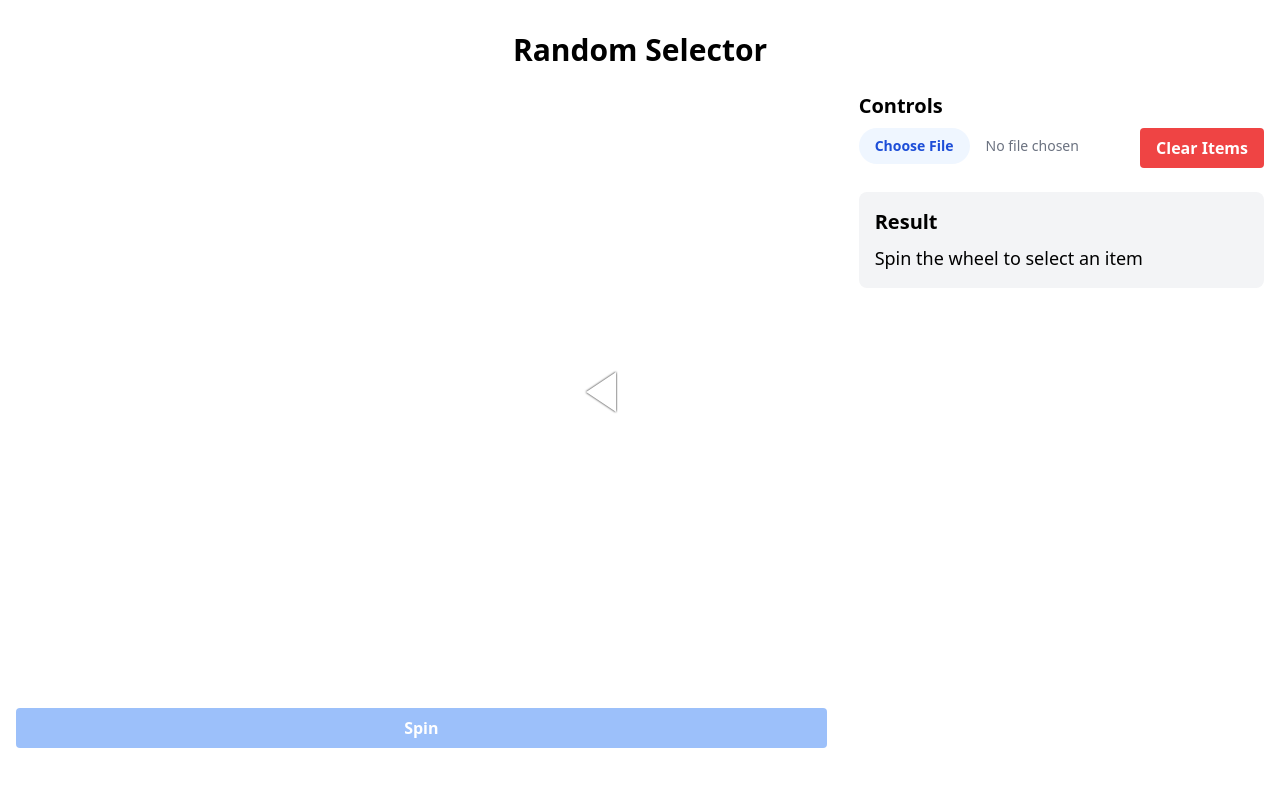
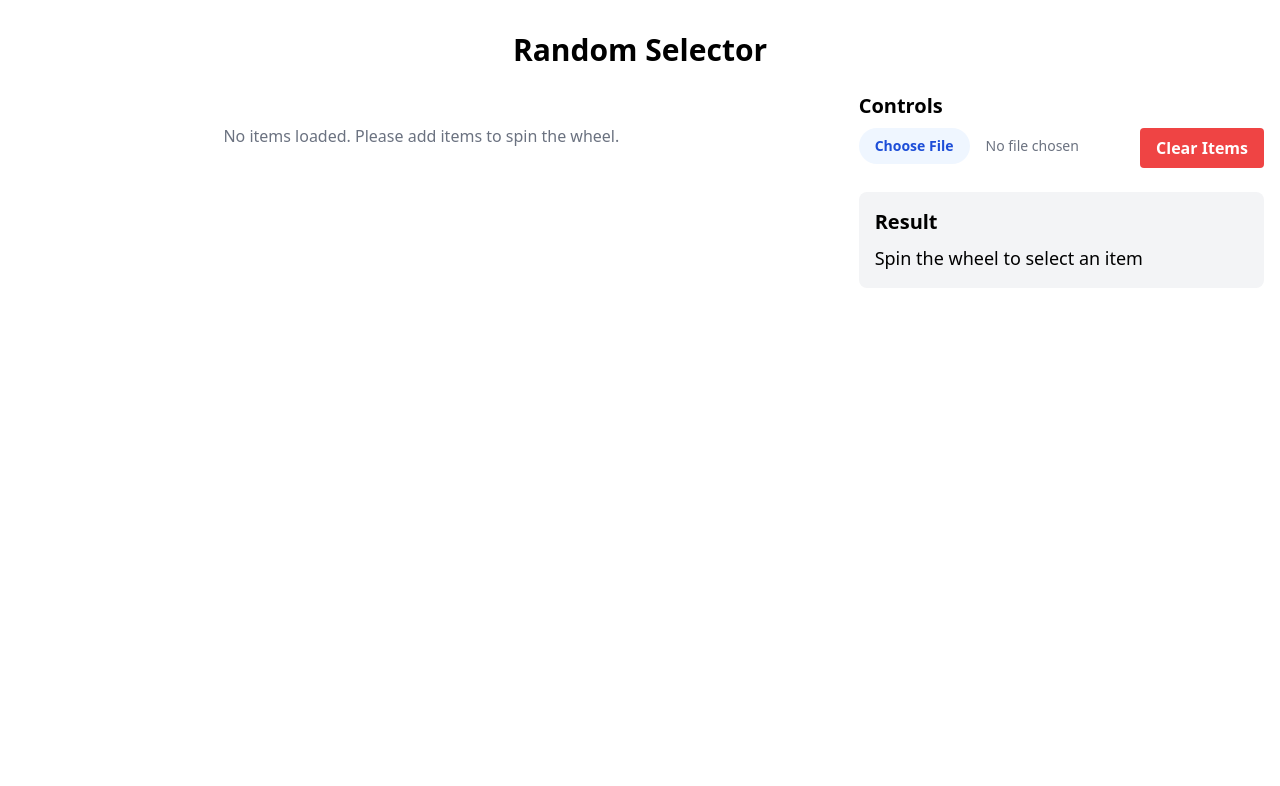
Before and after one commit to adnanbwp/smtools-randomspinner, a React (Vite) app: page / in a window 1280 px wide. Shown: the top 786 px of the page. Built offline with nearby package versions, Linux system fonts and the light colour scheme.

Commit message:
fixed bug with pointer displaying at all times

```diff
--- a/src/components/SpinWheel.jsx
+++ b/src/components/SpinWheel.jsx
@@ -22,8 +22,13 @@ const SpinWheel = ({ items, onSpinComplete }) => {
     return () => window.removeEventListener('resize', handleResize);
   }, []);
 
+  // Add this effect to reset rotation when items change
+  useEffect(() => {
+    setRotation(0);
+  }, [items]);
+
   const spinWheel = () => {
-    if (isSpinning) return;
+    if (isSpinning || items.length === 0) return;
     setIsSpinning(true);
 
     const spinDuration = 5000; // 5 seconds
@@ -96,6 +101,12 @@ const SpinWheel = ({ items, onSpinComplete }) => {
 
   return (
     <div className="spin-wheel" ref={wheelRef}>
+      {items.length === 0 ? (
+        <div className="text-center py-8 text-gray-500">
+          No items loaded. Please add items to spin the wheel.
+        </div>
+      ) : (
+        <>
           <div style={{ position: 'relative', width: wheelSize, height: wheelSize }}>
             <animated.svg
               width={wheelSize}
@@ -123,11 +134,13 @@ const SpinWheel = ({ items, onSpinComplete }) => {
           </div>
           <button
             onClick={spinWheel}
-        disabled={isSpinning || items.length === 0}
+            disabled={isSpinning}
             className="mt-4 bg-blue-500 hover:bg-blue-700 text-white font-bold py-2 px-4 rounded w-full disabled:opacity-50 disabled:cursor-not-allowed"
           >
             {isSpinning ? 'Spinning...' : 'Spin'}
           </button>
+        </>
+      )}
     </div>
   );
 };
```
Lines whose indentation alone changed are shown as unchanged.
